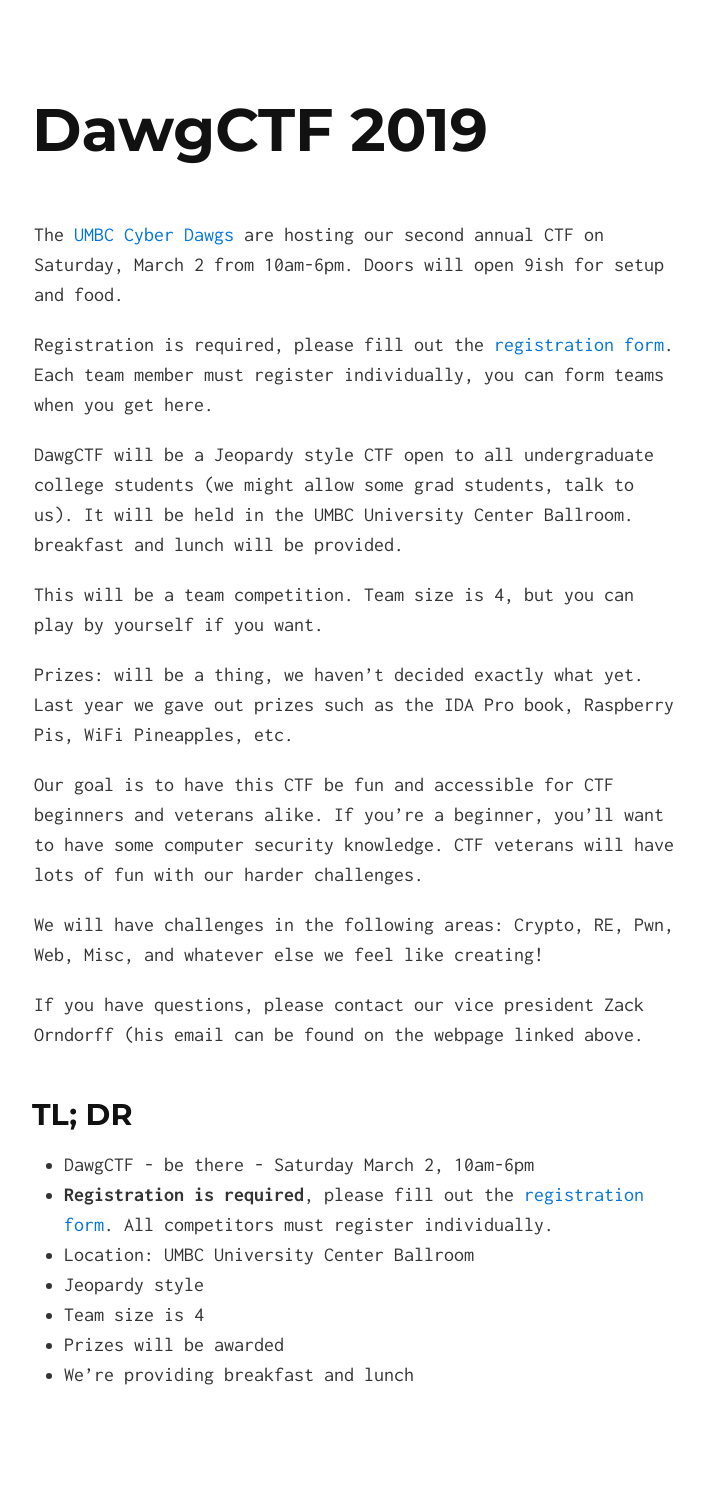
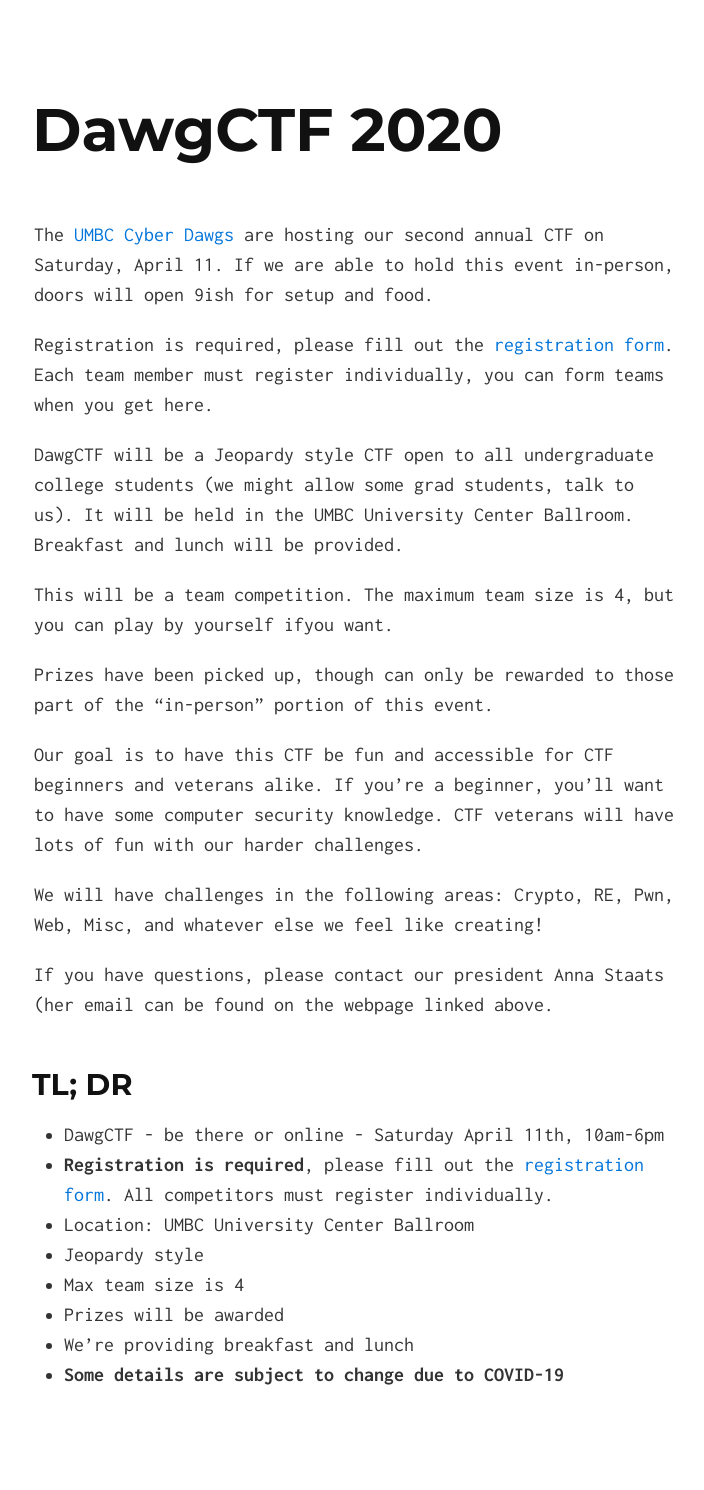
Before and after one commit to UMBCCyberDawgs/umbccyberdawgs.github.io, a Jekyll site: the page built from dawgctf.md, in a window 1280 px wide. Shown: the whole page, without its empty margins (286-990 px from the left). Built offline with Jekyll 4.4.1, drawn with Linux system fonts in a browser that asks for light colours.

Commit message:
Update dawgctf.md

```diff
--- a/dawgctf.md
+++ b/dawgctf.md
@@ -1,42 +1,41 @@
 ---
 layout: subpage
-title: DawgCTF 2019
-description: DawgCTF will be a Jeopardy style CTF open to all undergraduate college students. It will be held in the UMBC University Center Ballroom on Saturday, March 2nd from 10am-6pm.
+title: DawgCTF 2020
+description: DawgCTF will be a Jeopardy style CTF open to all undergraduate college students. It will be held in the UMBC University Center Ballroom on Saturday, April 11th.
 ---
 
-# DawgCTF 2019
+# DawgCTF 2020
 
-The [UMBC Cyber Dawgs](http://umbccd.umbc.edu/) are hosting our second annual
-CTF on Saturday, March 2 from 10am-6pm. Doors will open 9ish for setup and food.
+The [UMBC Cyber Dawgs](http://umbccd.umbc.edu/) are hosting our second annual CTF on Saturday, April 11.
+If we are able to hold this event in-person, doors will open 9ish for setup and food.
 
-Registration is required, please fill out the [registration form](https://goo.gl/forms/svhN8pkdEyfy4gme2). Each team member must register individually, you can form teams when you get here.
+Registration is required, please fill out the [registration form](https://forms.gle/V3sezPc6i9pqcG1f9).
+Each team member must register individually, you can form teams when you get here.
 
-DawgCTF will be a Jeopardy style CTF open to all undergraduate college students
-(we might allow some grad students, talk to us). It will be held in the UMBC
-University Center Ballroom. breakfast and lunch will be provided.
+DawgCTF will be a Jeopardy style CTF open to all undergraduate college students (we might allow some grad students, talk to us).
+It will be held in the UMBC University Center Ballroom.
+Breakfast and lunch will be provided.
 
-This will be a team competition. Team size is 4, but you can play by yourself if
-you want.
+This will be a team competition.
+The maximum team size is 4, but you can play by yourself ifyou want.
 
-Prizes: will be a thing, we haven't decided exactly what yet. Last year we gave
-out prizes such as the IDA Pro book, Raspberry Pis, WiFi Pineapples, etc.
+Prizes have been picked up, though can only be rewarded to those part of the "in-person" portion of this event.
 
-Our goal is to have this CTF be fun and accessible for CTF beginners and
-veterans alike. If you're a beginner, you'll want to have some computer security
-knowledge. CTF veterans will have lots of fun with our harder challenges.
+Our goal is to have this CTF be fun and accessible for CTF beginners and veterans alike.
+If you're a beginner, you'll want to have some computer security knowledge.
+CTF veterans will have lots of fun with our harder challenges.
 
-We will have challenges in the following areas: Crypto, RE, Pwn, Web, Misc, and
-whatever else we feel like creating!
+We will have challenges in the following areas: Crypto, RE, Pwn, Web, Misc, and whatever else we feel like creating!
 
-If you have questions, please contact our vice president Zack Orndorff (his
-email can be found on the webpage linked above.
+If you have questions, please contact our president Anna Staats (her email can be found on the webpage linked above.
 
 ## TL; DR
 
-* DawgCTF - be there - Saturday March 2, 10am-6pm
-* **Registration is required**, please fill out the [registration form](https://goo.gl/forms/svhN8pkdEyfy4gme2). All competitors must register individually.
+* DawgCTF - be there or online - Saturday April 11th, 10am-6pm
+* **Registration is required**, please fill out the [registration form](https://forms.gle/V3sezPc6i9pqcG1f9). All competitors must register individually.
 * Location: UMBC University Center Ballroom
 * Jeopardy style
-* Team size is 4
+* Max team size is 4
 * Prizes will be awarded
 * We're providing breakfast and lunch
+* **Some details are subject to change due to COVID-19**
```
